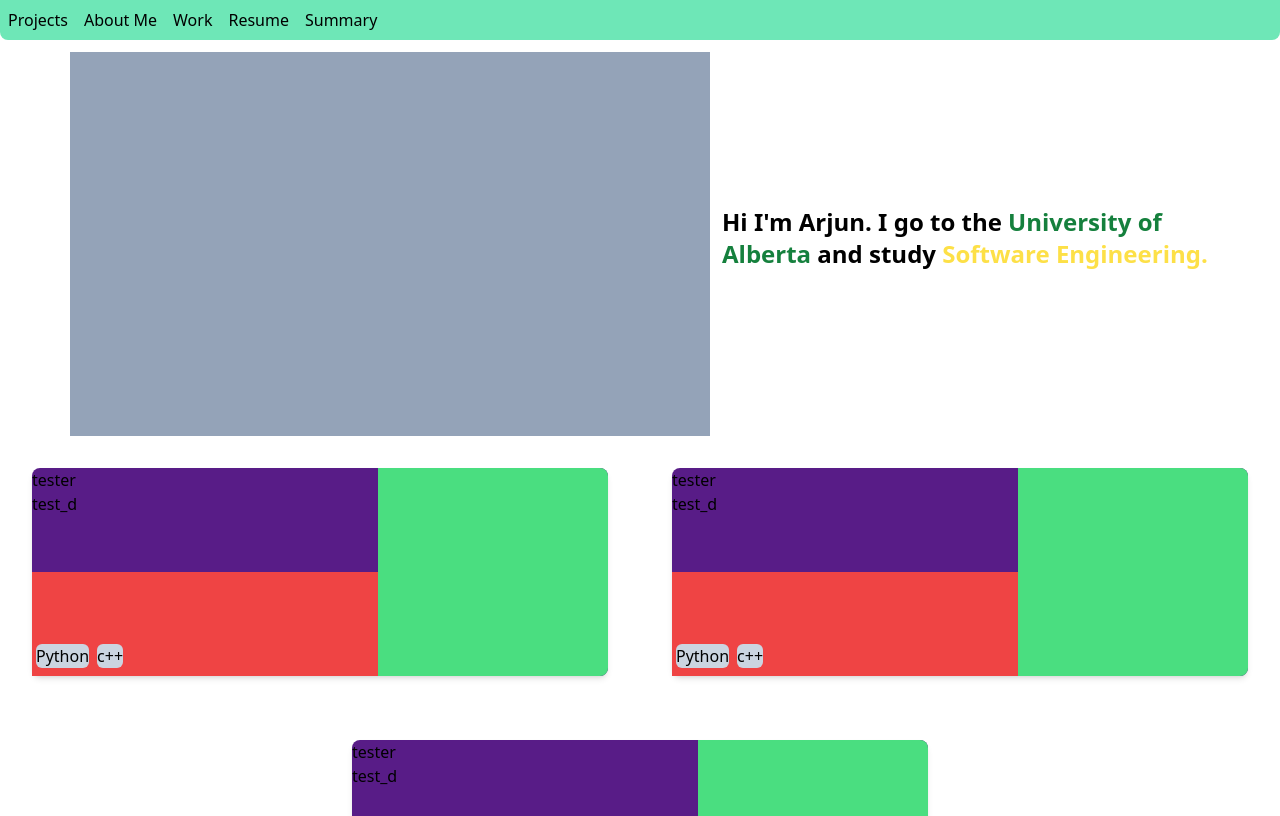
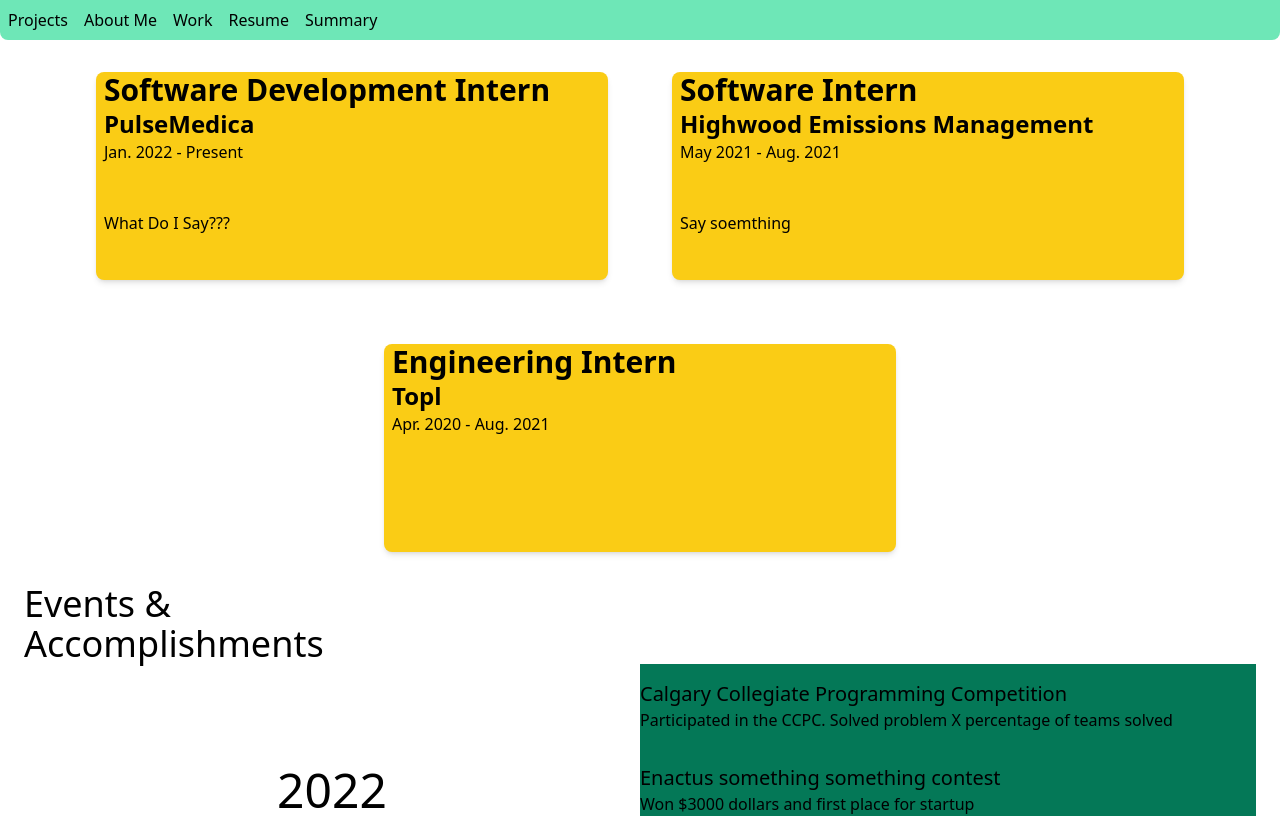
Before and after one commit to ArjunMehta01/personal_site_2, a React app: page /work in a window 1280 px wide. Shown: the top 816 px of the page. Built offline with nearby package versions, Linux system fonts and the light colour scheme.

Commit message:
react router working for navigation between main pages

```diff
--- a/package.json
+++ b/package.json
@@ -5,7 +5,7 @@
   "main": "index.js",
   "scripts": {
     "css": "npx tailwindcss -i ./src/input.css -o ./dist/output.css",
-    "start": "npm run css; webpack serve  --hot --open",
+    "start": "npm run css; webpack server  --hot --open",
     "build": "webpack --config webpack.config.js --mode production"
   },
   "repository": {
--- a/src/App.js
+++ b/src/App.js
@@ -5,6 +5,7 @@
 import Projects from "./pages/Projects";
 import Work from "./pages/Work";
 import About from "./pages/About";
+import Navbar from "./components/Navbar";
 
 
 import {
@@ -12,26 +13,20 @@
     Route,
     Routes,
     Link,
-    Redirect,
+    Redirect
 } from "react-router-dom";
-
-const Helo = tw.div`
-    bg-red-800
-    h-screen
-`;
 
 const App = () => {
     return (
         <BrowserRouter>
             <Routes>
-                <Route path="/" element={<Projects />}>
-                    <Route path="work" element={<Work />} />
-                    <Route path="about" element={<About />} />
-                </Route>
+                <Route path="/" element={<Projects />} />
+                <Route path="/work" element={<Work />} />
+                <Route path="/about" element={<About />} />
             </Routes>
         </BrowserRouter>
 
-    )
+    );S
 }
 
 export default App;
--- a/src/components/Navbar.js
+++ b/src/components/Navbar.js
@@ -1,6 +1,6 @@
 import React from "react";
 import tw from "tailwind-styled-components";
-import { NavLink } from "react-router-dom";
+import { NavLink, Link, useNavigate } from "react-router-dom";
 
 const NavContainer = tw.div`
     flex
@@ -15,11 +15,12 @@
 `;
 
 const Navbar = () => {
+    let navigate = useNavigate();
     return (
         <NavContainer>
             <Name><NavLink to="/">Projects</NavLink></Name>
-            <Name><NavLink to="/about">About Me</NavLink></Name>
-            <Name>Work</Name>
+            <Name><Link to="/about">About Me</Link></Name>
+            <Name><Link to="/work">Work</Link></Name>
             <Name>Resume</Name>
             <Name>Summary</Name>
         </NavContainer>
```
Also changed, not shown: src/index.js (+7 -1 lines).
